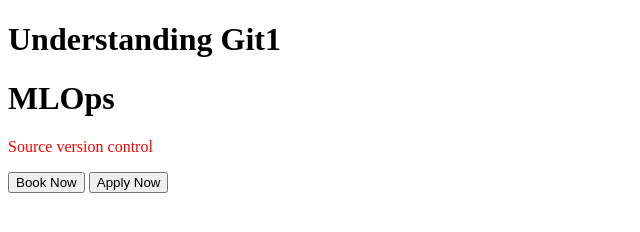
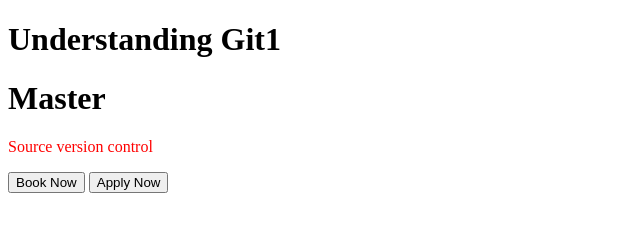
Before and after one commit to biju-sasidharan/git-training, a plain HTML site: page index.html in a window 1280 px wide. Shown: the full height of the page, 0-640 px from the left. Drawn offline with Linux system fonts and the light colour scheme.

Commit message:
Modified h1 to master

```diff
--- a/index.html
+++ b/index.html
@@ -2,7 +2,7 @@
 <html>
     <body>
         <h1>Understanding Git1</h1>
-        <h1>MLOps</h1>
+        <h1>Master</h1>
         <p style="color: red;">Source version control</p>
         <button>Book Now</button>
         <button>Apply Now</button>
```
